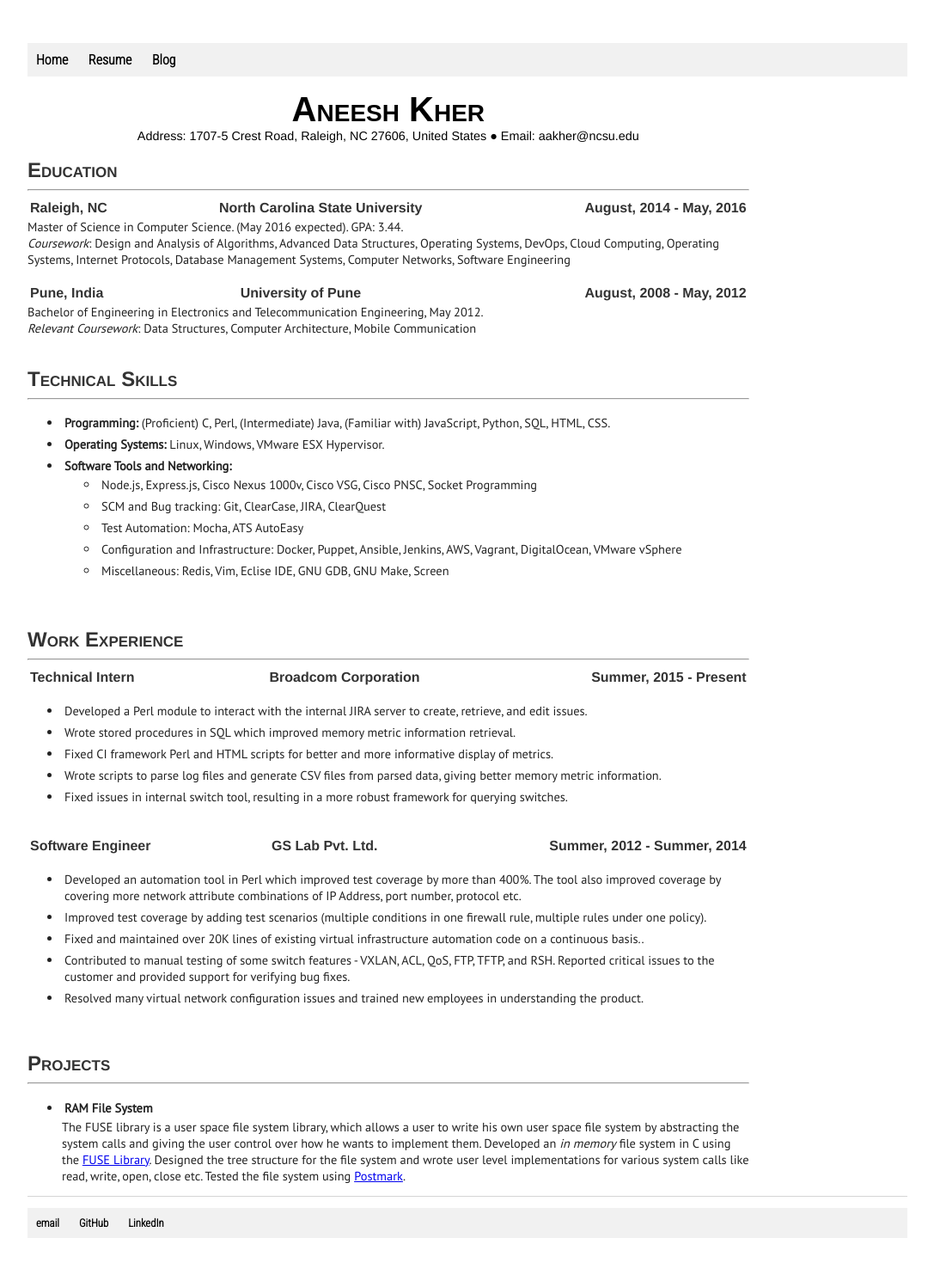
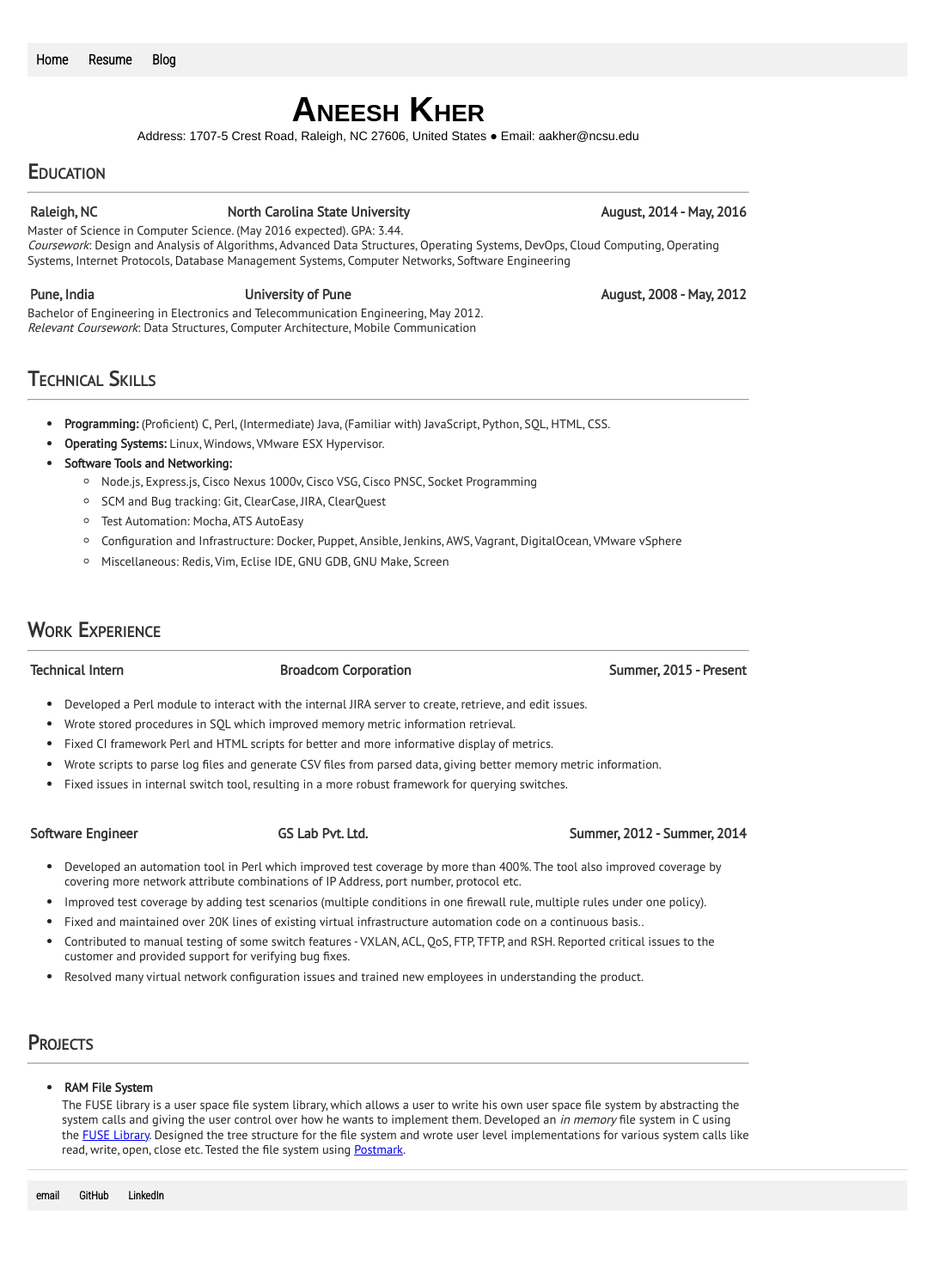
Before and after one commit to aneeshkher/aneeshkher.github.io, a Jekyll site: the page built from resume/index.html, in a window 1280 px wide. Shown: the whole page at 86% size, without its empty margins (96-1183 px from the left). Built offline with Jekyll 4.4.1, drawn with Linux system fonts in a browser that asks for light colours; after the commit the page ends 1458 px from its top, so only the background shows below that.

Commit message:
Change font to Raleway. Add 'blog' to the blog link

```diff
--- a/_config.yml
+++ b/_config.yml
@@ -1,2 +1,3 @@
 name: Aneesh Kher
 markdown: kramdown
+permalink: /blog/:year/:month/:day/:title
--- a/_layouts/default.html
+++ b/_layouts/default.html
@@ -6,6 +6,7 @@
 		<link href='https://fonts.googleapis.com/css?family=Alegreya+Sans:300' rel='stylesheet' type='text/css'>
 		<link href='https://fonts.googleapis.com/css?family=Roboto+Condensed:300' rel='stylesheet' type='text/css'>
 		<link href='https://fonts.googleapis.com/css?family=PT+Sans' rel='stylesheet' type='text/css'>
+		<link href='https://fonts.googleapis.com/css?family=Raleway' rel='stylesheet' type='text/css'>
 		<title>{{ page.title }}</title>
 		<link rel="stylesheet" type="text/css" href="/css/main.css">
 	</head>
--- a/css/main.css
+++ b/css/main.css
@@ -58,7 +58,8 @@
     color: #333;
 	text-align: justify;
 	text-justify: inter-word;
-	font-family: 'Open Sans Condensed', sans-serif;
+	/*font-family: 'Open Sans Condensed', sans-serif;*/
+    font-family: 'Raleway', sans-serif;
 }
 footer {
     border-top: 1px solid #d5d5d5;
@@ -72,6 +73,7 @@
 
 ul.posts li {
     list-style: none;
+    font-family: 'PT Sans', sans-serif;
 }
 
 ul.posts li a {
@@ -101,7 +103,8 @@
 .resume_section {
     text-align: left;
     font-variant: small-caps;
-    font-family: 'Helvetica', 'Arial', 'Sans-Serif';
+    /*font-family: 'Helvetica', 'Arial', 'Sans-Serif';*/
+    font-family: 'PT Sans', sans-serif;
     font-size: 1.5em;
     font-weight: bold;
 	color: #333;
@@ -113,7 +116,7 @@
 
 .resume_text {
     text-align: left;
-    /*font-family: 'Verdana', 'Helvetica', 'Arial', 'Sans-Serif';*/
+    line-height: 1.2em;
 	font-family: 'PT Sans', sans-serif;
 	font-size: 0.9em;
 	color: #222;
@@ -121,7 +124,8 @@
 
 tr {
     font-weight: bold;
-    font-family: 'Helvetica', 'Arial', 'Sans-Serif';
+    font-family: 'PT Sans', sans-serif;
+    /*font-family: 'Helvetica', 'Arial', 'Sans-Serif';*/
     text-decoration: none;
     color: black;
 }
```
